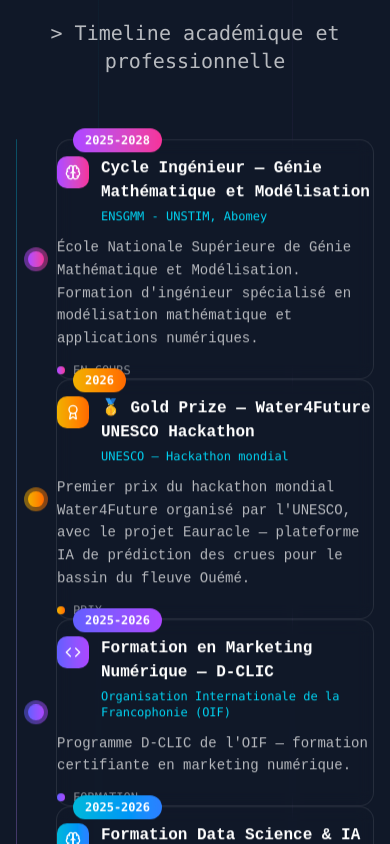
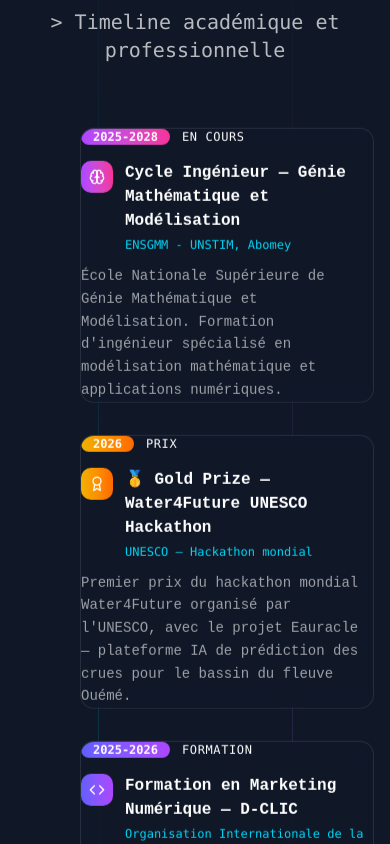
Before and after one commit to Judikardo14/_Judica-l_Karol_DOBOEVI_, a React (Vite) app: page / in a window 390 px wide. Shown: the part 1260-2104 px from the top of the page. Built offline with nearby package versions, Linux system fonts and the light colour scheme.

Commit message:
Refactor TimelineSection layout for mobile and desktop

```diff
--- a/src/components/TimelineSection.tsx
+++ b/src/components/TimelineSection.tsx
@@ -127,98 +127,94 @@
 
         {/* Timeline */}
         <div className="relative">
-          {/* Central line — hidden on mobile, visible on lg */}
-          <div className="hidden lg:block absolute left-1/2 transform -translate-x-1/2 w-1 h-full bg-gradient-to-b from-cyan-400 via-purple-400 to-cyan-400 opacity-30" />
-          {/* Left line on mobile */}
-          <div className="lg:hidden absolute left-5 top-0 w-px h-full bg-gradient-to-b from-cyan-400 via-purple-400 to-cyan-400 opacity-30" />
+          {/* Mobile: line left-aligned */}
+          <div className="lg:hidden absolute left-6 top-0 bottom-0 w-px bg-gradient-to-b from-cyan-400 via-purple-400 to-cyan-400 opacity-30" />
+          {/* Desktop: centered line */}
+          <div className="hidden lg:block absolute left-1/2 -translate-x-1/2 top-0 bottom-0 w-px bg-gradient-to-b from-cyan-400 via-purple-400 to-cyan-400 opacity-30" />
 
           {/* Timeline items */}
-          <div className="space-y-10 lg:space-y-12">
-            {timelineData.map((item, index) => (
+          <div className="flex flex-col gap-8 lg:gap-10">
+            {timelineData.map((item, index) => {
+              const isLeft = index % 2 === 0;
+              return (
                 <motion.div
                   key={index}
-                initial={{ opacity: 0, y: 30 }}
+                  initial={{ opacity: 0, y: 24 }}
                   whileInView={{ opacity: 1, y: 0 }}
-                transition={{ duration: 0.6, delay: index * 0.08 }}
+                  transition={{ duration: 0.55, delay: index * 0.07 }}
                   viewport={{ once: true }}
-                className={`flex items-center lg:${index % 2 === 0 ? 'flex-row' : 'flex-row-reverse'}`}
+                  className={`flex items-start gap-4 lg:gap-0 ${isLeft ? 'lg:flex-row' : 'lg:flex-row-reverse'}`}
                 >
-                {/* ── MOBILE layout: dot on left, card fills right ── */}
-                {/* ── DESKTOP layout: card takes 5/12, dot 2/12, empty 5/12 ── */}
-
-                {/* Mobile dot (hidden on lg) */}
-                <div className="lg:hidden flex-shrink-0 w-10 flex justify-center">
+                  {/* Mobile dot */}
+                  <div className="lg:hidden flex-shrink-0 w-12 flex justify-center pt-5">
                     <motion.div
                       className="relative z-10"
-                    initial={{ scale: 0, rotate: -180 }}
-                    whileInView={{ scale: 1, rotate: 0 }}
-                    transition={{ duration: 0.5, delay: index * 0.08 + 0.2 }}
+                      initial={{ scale: 0 }}
+                      whileInView={{ scale: 1 }}
+                      transition={{ duration: 0.4, delay: index * 0.07 + 0.15 }}
                       viewport={{ once: true }}
                     >
-                    <div className={`w-4 h-4 rounded-full bg-gradient-to-r ${item.color} relative z-10`} />
-                    <div className={`absolute inset-0 w-4 h-4 rounded-full bg-gradient-to-r ${item.color} animate-pulse opacity-50 scale-150`} />
+                      <div className={`w-3.5 h-3.5 rounded-full bg-gradient-to-r ${item.color}`} />
+                      <div className={`absolute inset-0 rounded-full bg-gradient-to-r ${item.color} animate-pulse opacity-40 scale-150`} />
                     </motion.div>
                   </div>
 
-                {/* Card — full width on mobile, 5/12 on desktop */}
+                  {/* Card */}
                   <motion.div
                     className="flex-1 lg:w-5/12 lg:flex-none group"
-                  whileHover={{ scale: 1.02 }}
-                  transition={{ type: "spring", stiffness: 300 }}
+                    whileHover={{ scale: 1.015 }}
+                    transition={{ type: "spring", stiffness: 280 }}
                   >
-                  <div className="relative bg-gray-900/50 backdrop-blur-sm border border-white/10 rounded-xl p-5 lg:p-6 hover:border-cyan-400/30 transition-colors">
-                    {/* Year badge */}
-                    <div className="absolute -top-3 left-4 lg:left-6">
-                      <div className={`px-3 lg:px-4 py-1 bg-gradient-to-r ${item.color} rounded-full text-white font-mono text-xs lg:text-sm font-bold`}>
+                    <div className="relative bg-gray-900/50 backdrop-blur-sm border border-white/10 rounded-xl hover:border-cyan-400/30 transition-colors overflow-hidden">
+                      {/* Top color strip */}
+                      <div className={`h-1 w-full bg-gradient-to-r ${item.color}`} />
+                      <div className="p-5 lg:p-6">
+                        {/* Year + type */}
+                        <div className="flex items-center gap-3 mb-4">
+                          <span className={`px-3 py-0.5 rounded-full text-white font-mono text-xs font-bold bg-gradient-to-r ${item.color}`}>
                             {item.year}
+                          </span>
+                          <span className="text-white/40 text-xs font-mono uppercase tracking-wider">{item.type}</span>
                         </div>
-                    </div>
-
-                    {/* Content */}
-                    <div className="mt-4">
+                        {/* Icon + title + org */}
                         <div className="flex items-start gap-3 mb-3">
-                        <div className={`p-2 rounded-lg bg-gradient-to-r ${item.color} shrink-0`}>
-                          <item.icon className="w-4 h-4 lg:w-5 lg:h-5 text-white" />
+                          <div className={`p-2 rounded-lg bg-gradient-to-r ${item.color} shrink-0 mt-0.5`}>
+                            <item.icon className="w-4 h-4 text-white" />
                           </div>
                           <div className="flex-1 min-w-0">
-                          <h3 className="text-white font-bold text-base lg:text-lg mb-1 leading-snug">{item.title}</h3>
+                            <h3 className="text-white font-bold text-base lg:text-lg leading-snug mb-1">{item.title}</h3>
                             <p className="text-cyan-400 font-mono text-xs lg:text-sm">{item.organization}</p>
                           </div>
                         </div>
-                      <p className="text-white/70 text-sm leading-relaxed">{item.description}</p>
-
-                      {/* Type indicator */}
-                      <div className="mt-3 flex items-center gap-2">
-                        <div className={`w-2 h-2 rounded-full bg-gradient-to-r ${item.color}`} />
-                        <span className="text-white/50 text-xs font-mono uppercase">{item.type}</span>
+                        {/* Description */}
+                        <p className="text-white/60 text-sm leading-relaxed pl-11">{item.description}</p>
                       </div>
-                    </div>
-
                       {/* Hover glow */}
-                    <div className="absolute inset-0 rounded-xl opacity-0 group-hover:opacity-100 transition-opacity">
-                      <div className={`absolute inset-0 rounded-xl bg-gradient-to-r ${item.color} opacity-5 blur-xl`} />
+                      <div className="absolute inset-0 rounded-xl opacity-0 group-hover:opacity-100 transition-opacity pointer-events-none">
+                        <div className={`absolute inset-0 bg-gradient-to-r ${item.color} opacity-5 blur-2xl`} />
                       </div>
                     </div>
                   </motion.div>
 
-                {/* Desktop center node (hidden on mobile) */}
-                <div className="hidden lg:flex w-2/12 justify-center">
+                  {/* Desktop center dot */}
+                  <div className="hidden lg:flex w-2/12 justify-center pt-6">
                     <motion.div
-                    className="relative"
-                    initial={{ scale: 0, rotate: -180 }}
-                    whileInView={{ scale: 1, rotate: 0 }}
-                    transition={{ duration: 0.5, delay: index * 0.08 + 0.3 }}
+                      className="relative z-10"
+                      initial={{ scale: 0 }}
+                      whileInView={{ scale: 1 }}
+                      transition={{ duration: 0.4, delay: index * 0.07 + 0.2 }}
                       viewport={{ once: true }}
                     >
-                    <div className={`w-4 h-4 rounded-full bg-gradient-to-r ${item.color} relative z-10`} />
-                    <div className={`absolute inset-0 w-4 h-4 rounded-full bg-gradient-to-r ${item.color} animate-pulse opacity-50 scale-150`} />
+                      <div className={`w-4 h-4 rounded-full bg-gradient-to-r ${item.color}`} />
+                      <div className={`absolute inset-0 rounded-full bg-gradient-to-r ${item.color} animate-pulse opacity-40 scale-150`} />
                     </motion.div>
                   </div>
 
                   {/* Desktop empty side */}
                   <div className="hidden lg:block w-5/12" />
                 </motion.div>
-            ))}
+              );
+            })}
           </div>
         </div>
 
```
Lines whose indentation alone changed are shown as unchanged.
